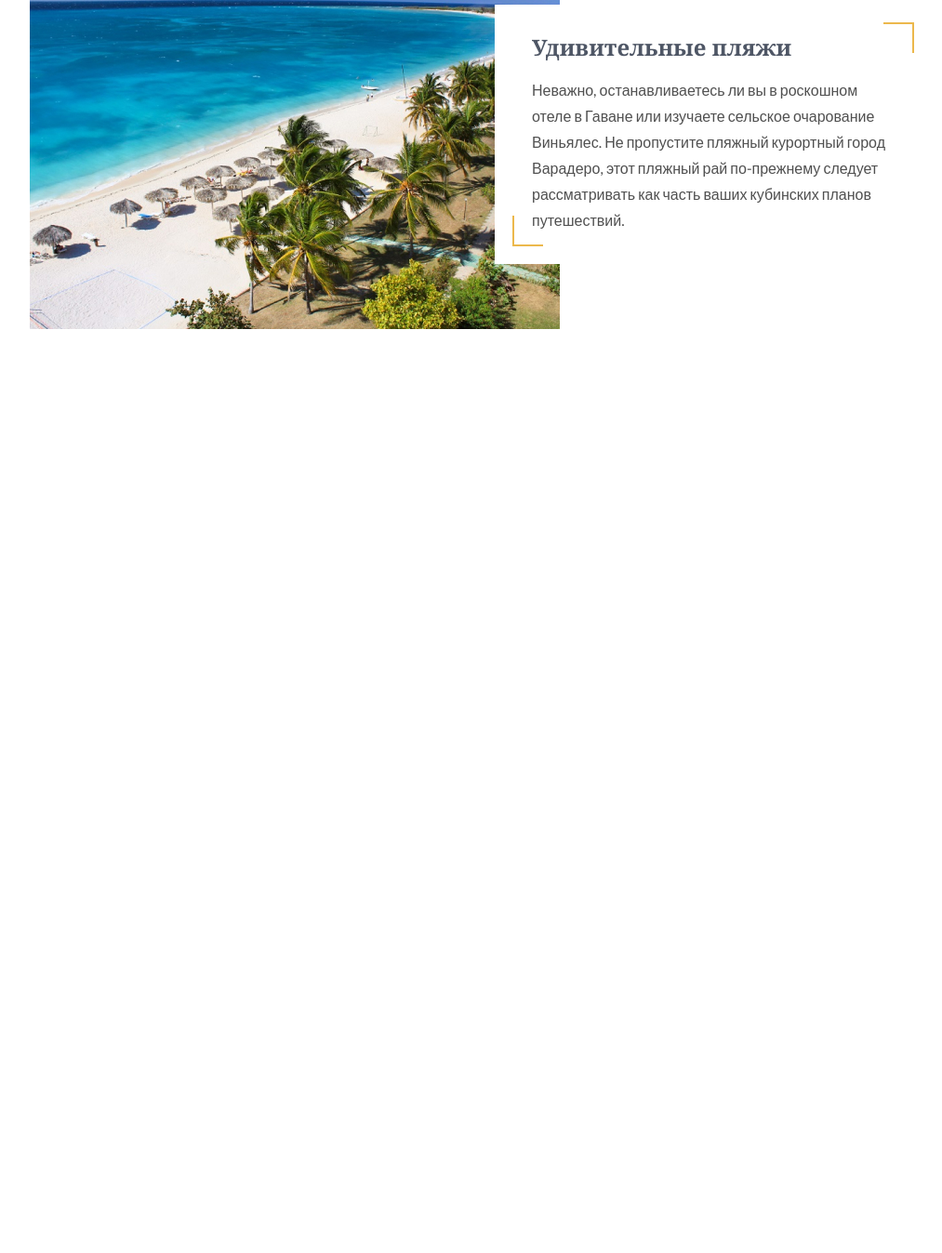
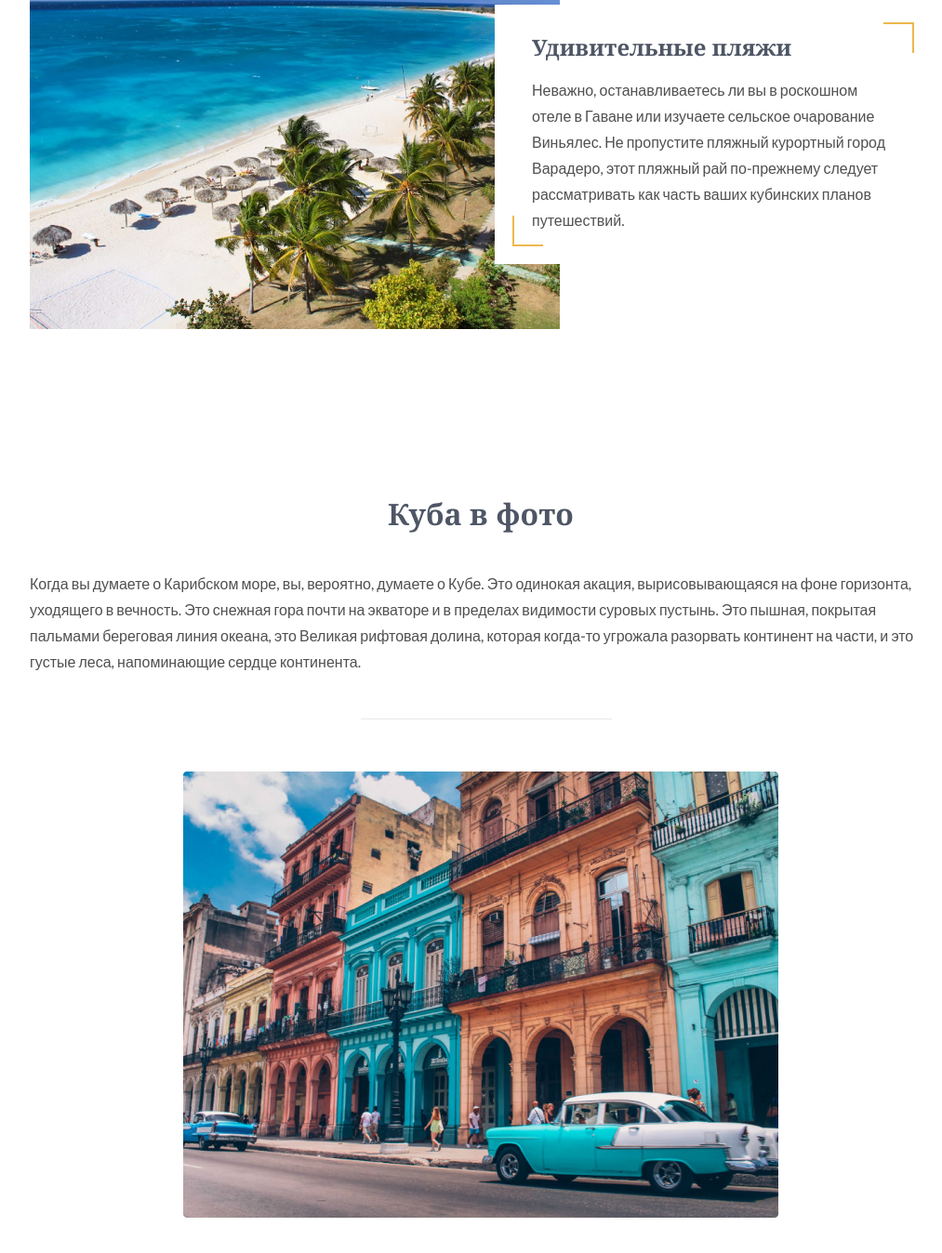
Before and after one commit to Nielll951/Cuba, a plain HTML site: page index.html in a window 1280 px wide. Shown: the part 2359-3707 px from the top of the page at 93% size, without its empty margins (123-1136 px from the left). Before the commit the page ends 2813 px from the top, so only its background shows below. Drawn offline with nearby package versions, Linux system fonts and the light colour scheme.

Commit message:
added markup and some styles for section photo

```diff
--- a/css/style.css
+++ b/css/style.css
@@ -237,3 +237,32 @@ body {
   color: #4E5665;
   margin-bottom: 20px;
 }
+
+.photo {
+  padding: 80px 0;
+}
+
+.photo__title {
+  margin-bottom: 42px;
+}
+
+.photo__text {
+  padding-bottom: 48px;
+  margin-bottom: 56px;
+  position: relative;
+}
+
+.photo__text::after {
+  content: "";
+  position: absolute;
+  width: 270px;
+  height: 1px;
+  background-color: rgba(208, 212, 216, .5);
+  bottom: 0;
+  margin: 0 auto;
+}
+
+.photo__slider {
+  max-width: 640px;
+  margin: 0 auto;
+}
--- a/index.html
+++ b/index.html
@@ -116,10 +116,25 @@
         </div>
       </div>
     </section>
+    <section class="photo">
+      <div class="container">
+        <h2 class="photo__title title">
+          Куба в фото
+        </h2>
+        <p class="photo__text container-content">
+          Когда вы думаете о Карибском море, вы, вероятно, думаете о Кубе. Это одинокая акация, вырисовывающаяся на фоне горизонта, уходящего в вечность. Это снежная гора почти на экваторе и в пределах видимости суровых пустынь. Это пышная, покрытая пальмами береговая линия океана, это Великая рифтовая долина, которая когда-то угрожала разорвать континент на части, и это густые леса, напоминающие сердце континента.
+        </p>
+        <div class="photo__slider">
+          <img class="photo__img" src="images/photo-slider.jpg" alt="">
+          <img class="photo__img" src="images/photo-slider.jpg" alt="">
+          <img class="photo__img" src="images/photo-slider.jpg" alt="">
+        </div>
+      </div>
+    </section>
   </main>
 
 
-  <script src="https://ajax.googleapis.com/ajax/libs/jquery/3.4.1/jquery.min.js"></script>
+  <script src="https://ajax.googleapis.com/ajax/libs/jquery/3.5.1/jquery.min.js"></script>
   <script src="js/slick.min.js"></script>
   <script src="js/main.js"></script>
 </body>
--- a/js/main.js
+++ b/js/main.js
@@ -1,3 +1,5 @@
 $(function(){
-
+  $('.photo__slider').slick({
+    arrows: false,
+  });
 });
```
Also changed, not shown: images/arrow-left.svg (added), images/arrow-right.svg (added), images/photo-slider.jpg (added).
